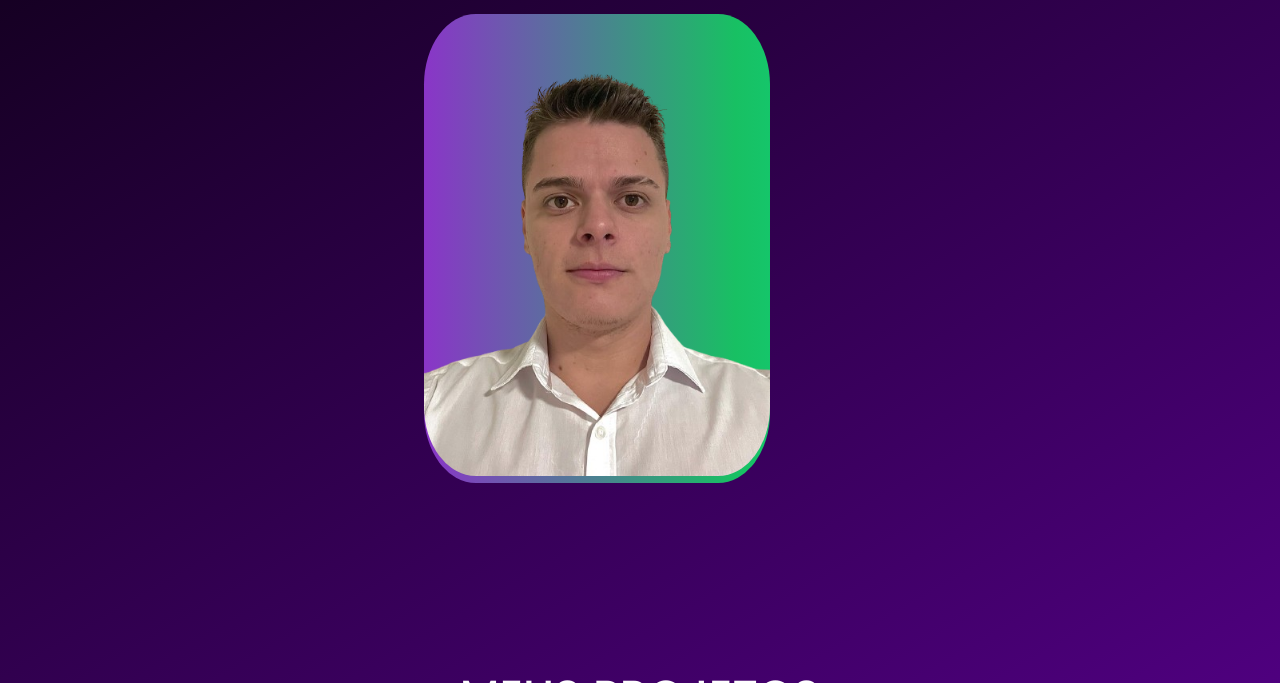
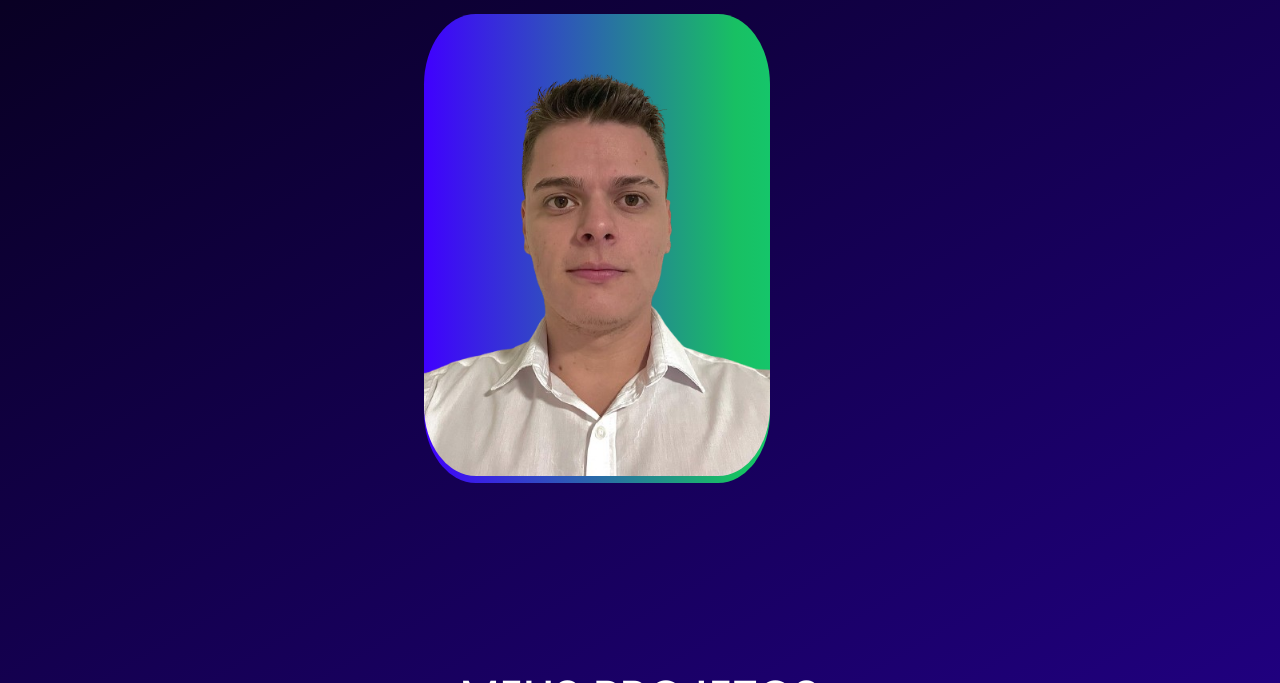
Before and after one commit to davidgeraldi/portifolio-simplificado, a plain HTML site: page index.html in a window 1280 px wide. Shown: the part 550-1233 px from the top of the page. Drawn offline with nearby package versions, Linux system fonts and the light colour scheme.

Commit message:
Add files via upload

```diff
--- a/src/css/estilos.css
+++ b/src/css/estilos.css
@@ -13,7 +13,7 @@ body {
     /*centraliza a margem, para os elementos ficarem no centro*/
     max-width: 1120px;
     /*estabele uma largura para os elementos*/
-    background: linear-gradient(150deg, #000, #9e00ff);
+    background: linear-gradient(150deg, #000, #4000ff);
     background-size: 120% 120%;
 }
 
@@ -151,7 +151,7 @@ body {
 }
 
 .home .foto.sombra-interna {
-    background: linear-gradient(to right, #8a35c8, #18C063, #00EEA2);
+    background: linear-gradient(to right, #4000ff, #18C063, #00EEA2);
     /*site mdn */
     background-size: 180% 180%;
     animation: gradient-animation 5s ease infinite;/*ativa a animação para fazer as cores ficar mudando*/
```
